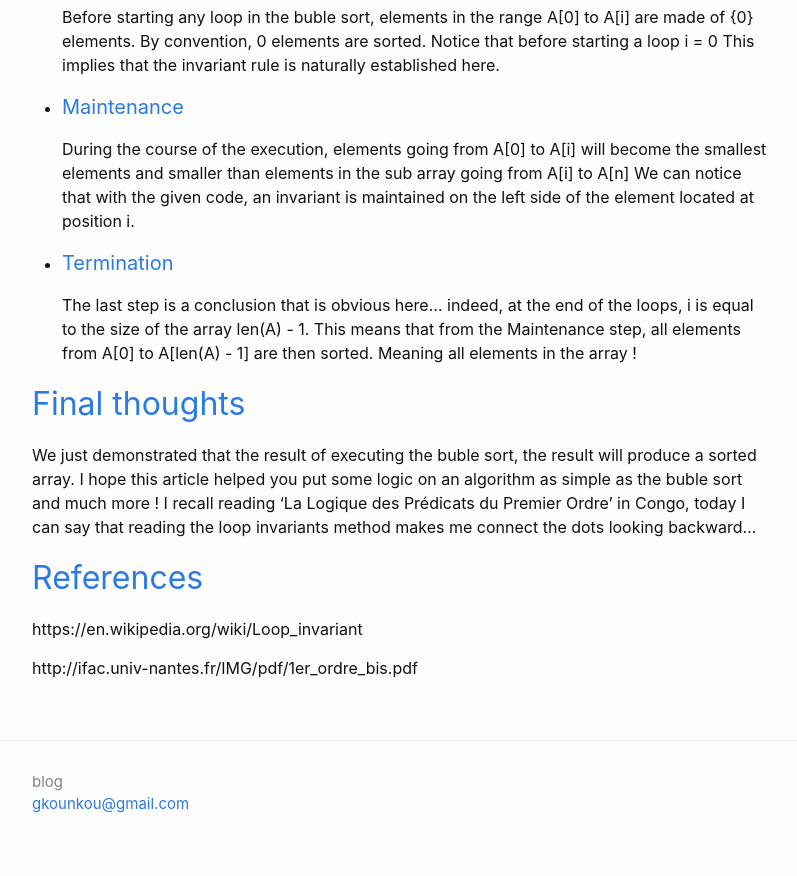
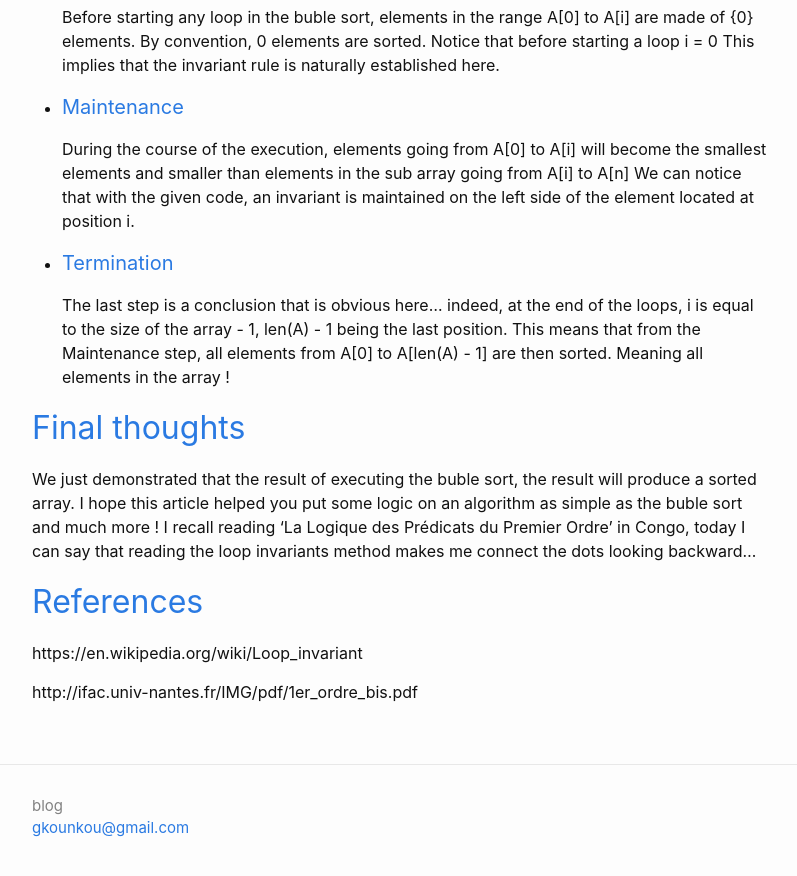
Before and after one commit to kounkou/kounkou.github.io, a Jekyll site: the page built from _posts/2019-06-13-loop-invariant-proof.md, in a window 1280 px wide and 900 px high, scrolled down 1422 px. Shown: the top 876 px of the window, without its empty margins (238-1035 px from the left). Built offline with Jekyll 4.4.1, drawn with Linux system fonts in a browser that asks for light colours; our own code applies the rules of GitHub Pages for plain Markdown files.

Commit message:
Update 2019-06-13-loop-invariant-proof.md

```diff
--- a/_posts/2019-06-13-loop-invariant-proof.md
+++ b/_posts/2019-06-13-loop-invariant-proof.md
@@ -56,7 +56,7 @@ To demonstrate that the buble sort produces the right result, let's describe the
   We can notice that with the given code, an invariant is maintained on the left side of the element located at position i.
 
 - #### Termination
-  The last step is a conclusion that is obvious here... indeed, at the end of the loops, i is equal to the size of the array len(A) - 1.
+  The last step is a conclusion that is obvious here... indeed, at the end of the loops, i is equal to the size of the array - 1, len(A) - 1 being the last position.
   This means that from the Maintenance step, all elements from A[0] to A[len(A) - 1] are then sorted. Meaning all elements in the array !
 
 
```
